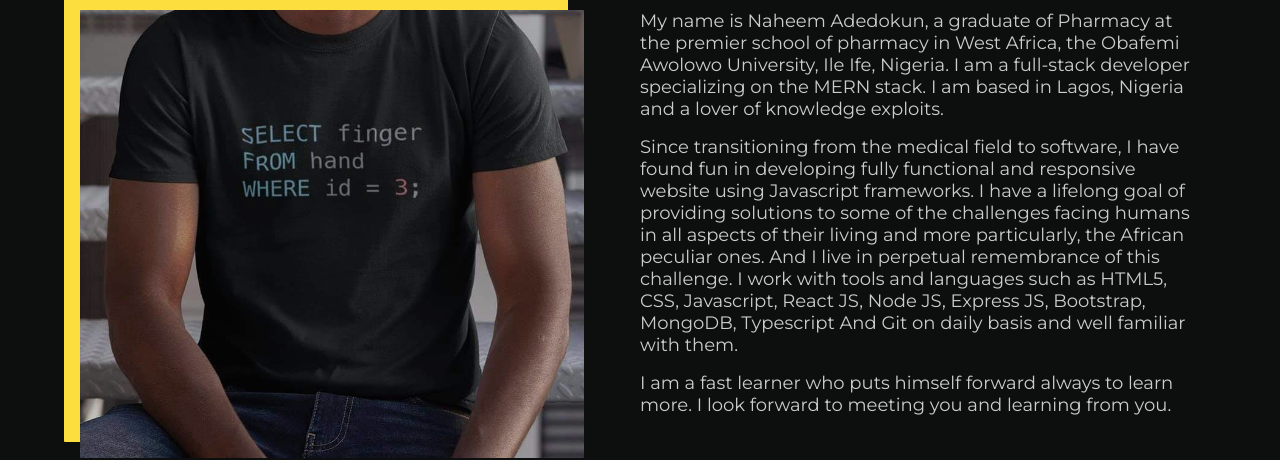
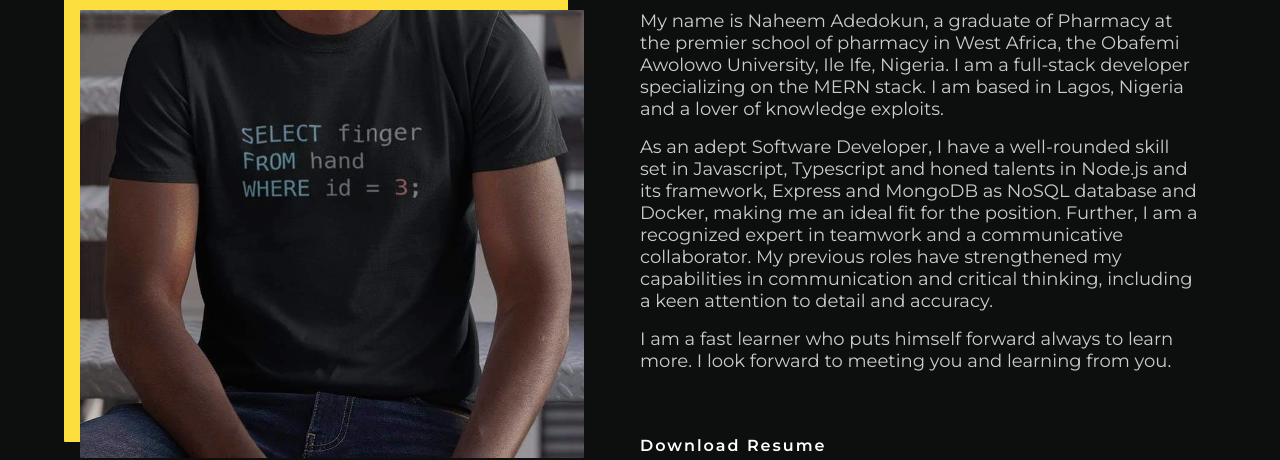
Before and after one commit to chiefnaheem/react_portfolio, a React (Create React App) app: page / in a window 1280 px wide. Shown: the part 2160-2620 px from the top of the page. Built offline with nearby package versions, Linux system fonts and the light colour scheme.

Commit message:
updated about

```diff
--- a/src/components/About/About.js
+++ b/src/components/About/About.js
@@ -28,30 +28,25 @@ const About = () => {
         </AboutImageContainer>
         <AboutDetailsContainer>
           <StyledParagraph>
-            My name is Naheem Adedokun, a graduate of Pharmacy at the premier school of pharmacy in West Africa, the Obafemi Awolowo University, Ile Ife, Nigeria.
-            I am a full-stack developer specializing on the MERN stack. I am based in Lagos, Nigeria and a lover of knowledge exploits.
+            My name is Naheem Adedokun, a graduate of Pharmacy at the premier school of pharmacy in
+            West Africa, the Obafemi Awolowo University, Ile Ife, Nigeria. I am a full-stack
+            developer specializing on the MERN stack. I am based in Lagos, Nigeria and a lover of
+            knowledge exploits.
           </StyledParagraph>
           <StyledParagraph>
-            Since transitioning from the medical field to software,
-            I have found fun in developing fully functional and responsive website using Javascript frameworks.
-            I have a lifelong goal of providing solutions to some of the challenges
-            facing humans in all aspects of their living and more particularly,
-            the African peculiar ones. And I live in perpetual remembrance
-            of this challenge.
-            I work with tools and languages such as HTML5, CSS, Javascript,
-            React JS, Node JS, Express JS, Bootstrap, MongoDB, Typescript And
-            Git on daily basis and well familiar with them.
+            As an adept Software Developer, I have a well-rounded skill set in Javascript, Typescript
+            and honed talents in Node.js and its framework, Express and MongoDB as NoSQL database
+            and Docker, making me an ideal fit for the position. Further, I am a recognized expert
+            in teamwork and a communicative collaborator. My previous roles have strengthened my
+            capabilities in communication and critical thinking, including a keen attention to
+            detail and accuracy.
           </StyledParagraph>
           <StyledParagraph>
-            I am a fast learner who puts himself forward always to learn more.
-            I look forward to meeting you and learning from you.
+            I am a fast learner who puts himself forward always to learn more. I look forward to
+            meeting you and learning from you.
           </StyledParagraph>
           <Resume>
-            <ResumeLink
-              href={resume}
-              icon={downloadIcon}
-              download="naheem-adedokun-cv"
-            >
+            <ResumeLink href={resume} icon={downloadIcon} download="naheem-adedokun-cv">
               Download Resume
             </ResumeLink>
           </Resume>
```
